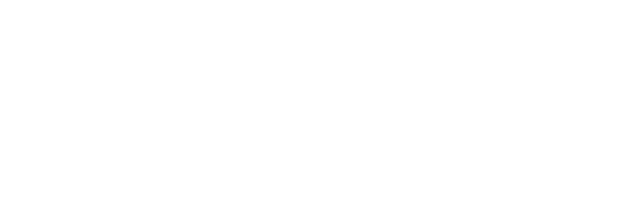
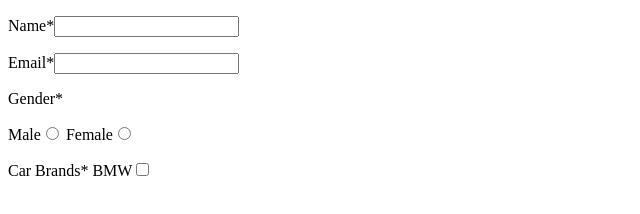
Before and after one commit to acciojob/signup-form-car-vetrivelseenu, a website: page main.html in a window 1280 px wide. Shown: the whole page, without its empty margins (0-640 px from the left). Drawn offline with Linux system fonts and the light colour scheme.

Commit message:
created a submission

```diff
--- a/main.html
+++ b/main.html
@@ -7,10 +7,21 @@
 </head>
 
 <body>
-	<!-- the entire body must be written by student -->
-    <script type="text/javascript" src="./script.js">
-</script>
-
+    <form>
+	 <p>
+		<label>Name*<input type="text" /></label>
+	 </p>
+	 <p>
+		<label>Email*<input type="text" /></label>
+	 </p>
+	 <p>
+		<p>Gender*</p>
+		   <label>Male<input type="radio" name="gender" value="male"/></label>
+		   <label>Female<input type="radio" name="gender" value="female"/></label>
+	</p>
+	<p>
+		   Car Brands*
+		   <lable>BMW<input type="checkbox"
 </body>
 
 </html>
```
